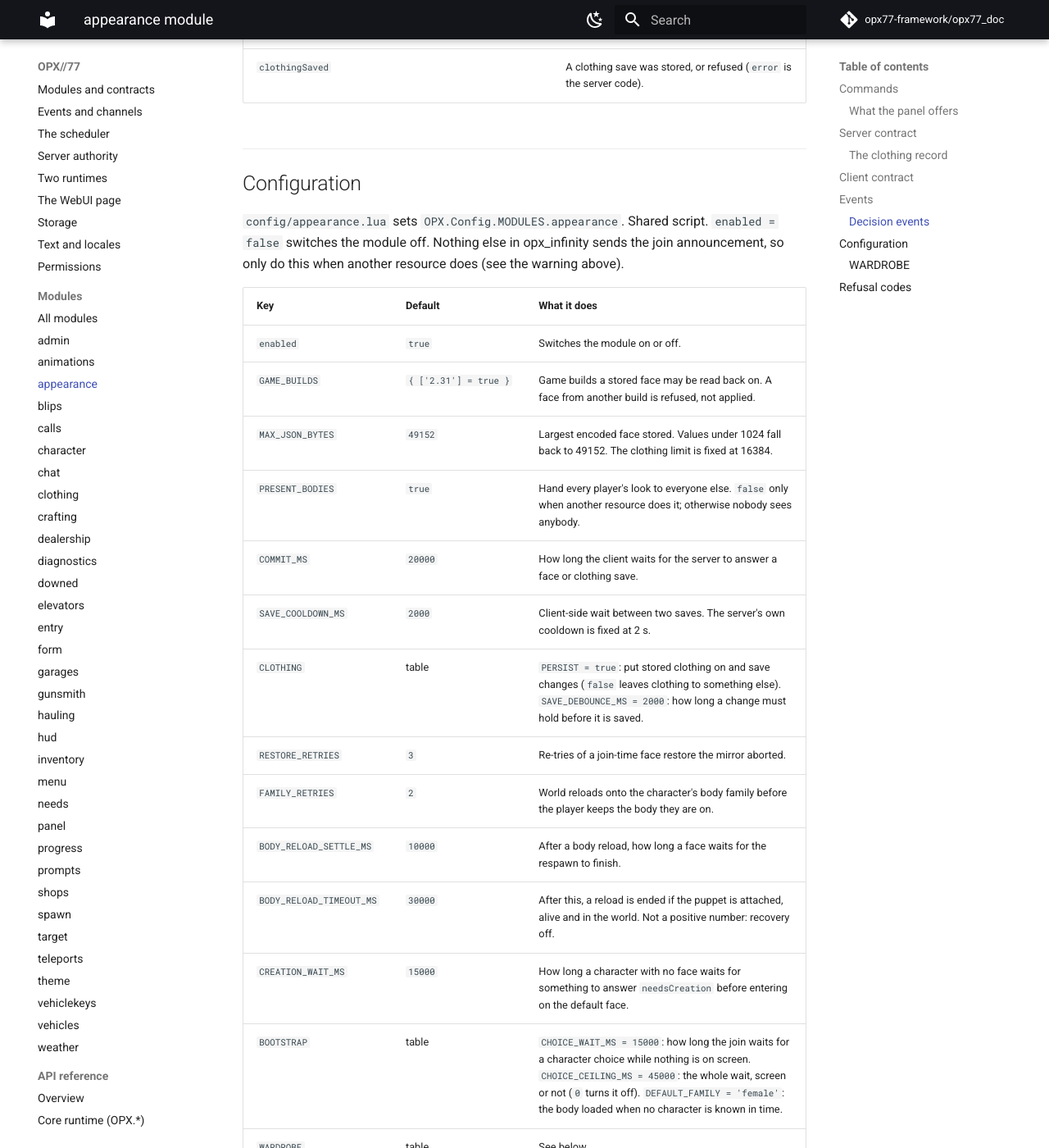
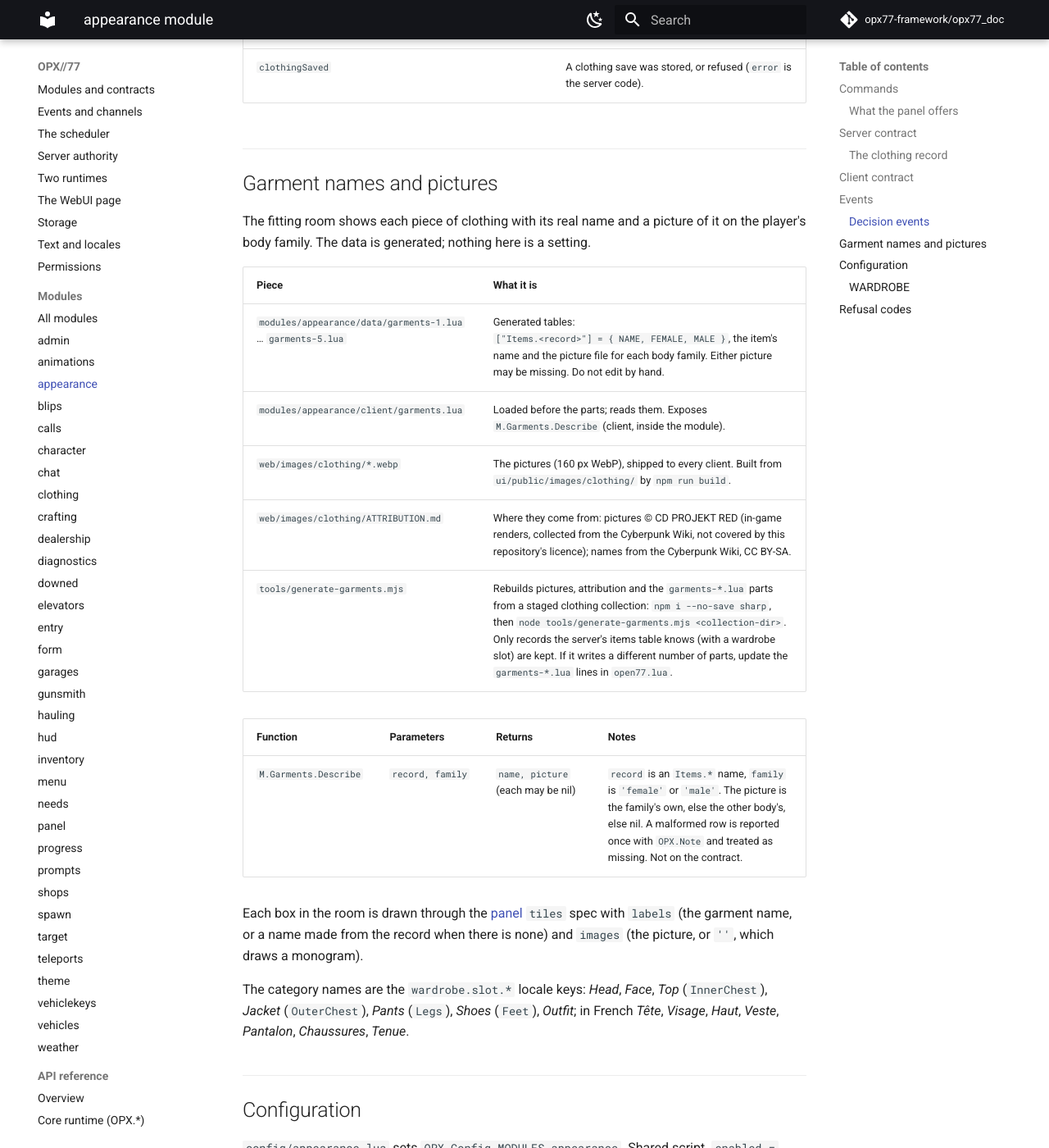
Before and after one commit to opx77-framework/opx77_doc, an MkDocs documentation site: the page built from docs/modules/appearance.md, in a window 1280 px wide and 1400 px high, scrolled down 8388 px. Shown: the whole window at 82% size. Built offline with MkDocs 1.6.1 and Material for MkDocs 9.7.7, drawn with Linux system fonts in a browser that asks for light colours; comment, search, counter and statistics services are not loaded.

Commit message:
Document the fitting room's garment names and pictures from #51
The panel tiles spec gains optional labels and images, parallel to
entries and refused whole when out of step. The appearance page now
covers the generated garments-*.lua parts, M.Garments.Describe, the
pictures under web/images/clothing/ with their attribution, how to
regenerate them with tools/generate-garments.mjs, and the renamed
wardrobe categories.

Co-Authored-By: Claude Opus 5.5 <noreply@anthropic.com>

```diff
--- a/docs/modules/appearance.md
+++ b/docs/modules/appearance.md
@@ -130,6 +130,26 @@ Every item must match `^Items%.[%w_%.%-]+$` and be at most 160 bytes. Outfits ar
 | `clothingRestored` | | Stored clothing read back on the puppet, or did not (`clothing_not_restored`, `clothing_gate_shut`). |
 | `clothingSaved` | | A clothing save was stored, or refused (`error` is the server code). |
 
+## Garment names and pictures {#garments}
+
+The fitting room shows each piece of clothing with its real name and a picture of it on the player's body family. The data is generated; nothing here is a setting.
+
+| Piece | What it is |
+|---|---|
+| `modules/appearance/data/garments-1.lua` … `garments-5.lua` | Generated tables: `["Items.<record>"] = { NAME, FEMALE, MALE }`, the item's name and the picture file for each body family. Either picture may be missing. Do not edit by hand. |
+| `modules/appearance/client/garments.lua` | Loaded before the parts; reads them. Exposes `M.Garments.Describe` (client, inside the module). |
+| `web/images/clothing/*.webp` | The pictures (160 px WebP), shipped to every client. Built from `ui/public/images/clothing/` by `npm run build`. |
+| `web/images/clothing/ATTRIBUTION.md` | Where they come from: pictures © CD PROJEKT RED (in-game renders, collected from the Cyberpunk Wiki, not covered by this repository's licence); names from the Cyberpunk Wiki, CC BY-SA. |
+| `tools/generate-garments.mjs` | Rebuilds pictures, attribution and the `garments-*.lua` parts from a staged clothing collection: `npm i --no-save sharp`, then `node tools/generate-garments.mjs <collection-dir>`. Only records the server's items table knows (with a wardrobe slot) are kept. If it writes a different number of parts, update the `garments-*.lua` lines in `open77.lua`. |
+
+| Function | Parameters | Returns | Notes |
+|---|---|---|---|
+| `M.Garments.Describe` | `record, family` | `name, picture` (each may be nil) | `record` is an `Items.*` name, `family` is `'female'` or `'male'`. The picture is the family's own, else the other body's, else nil. A malformed row is reported once with `OPX.Note` and treated as missing. Not on the contract. |
+
+Each box in the room is drawn through the [panel](panel.md) `tiles` spec with `labels` (the garment name, or a name made from the record when there is none) and `images` (the picture, or `''`, which draws a monogram).
+
+The category names are the `wardrobe.slot.*` locale keys: *Head*, *Face*, *Top* (`InnerChest`), *Jacket* (`OuterChest`), *Pants* (`Legs`), *Shoes* (`Feet`), *Outfit*; in French *Tête*, *Visage*, *Haut*, *Veste*, *Pantalon*, *Chaussures*, *Tenue*.
+
 ## Configuration {#configuration}
 
 `config/appearance.lua` sets `OPX.Config.MODULES.appearance`. Shared script. `enabled = false` switches the module off. Nothing else in opx_infinity sends the join announcement, so only do this when another resource does (see the warning above).
```
Also changed, not shown: docs/modules/panel.md (+1 -1 lines).
